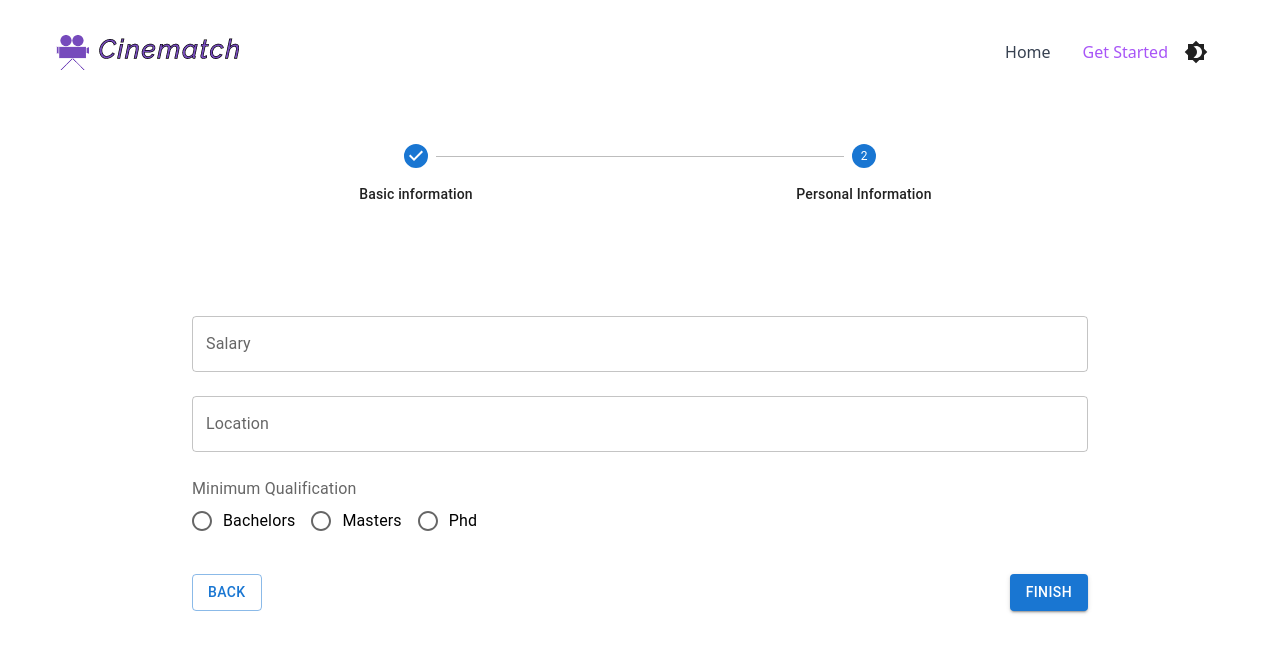
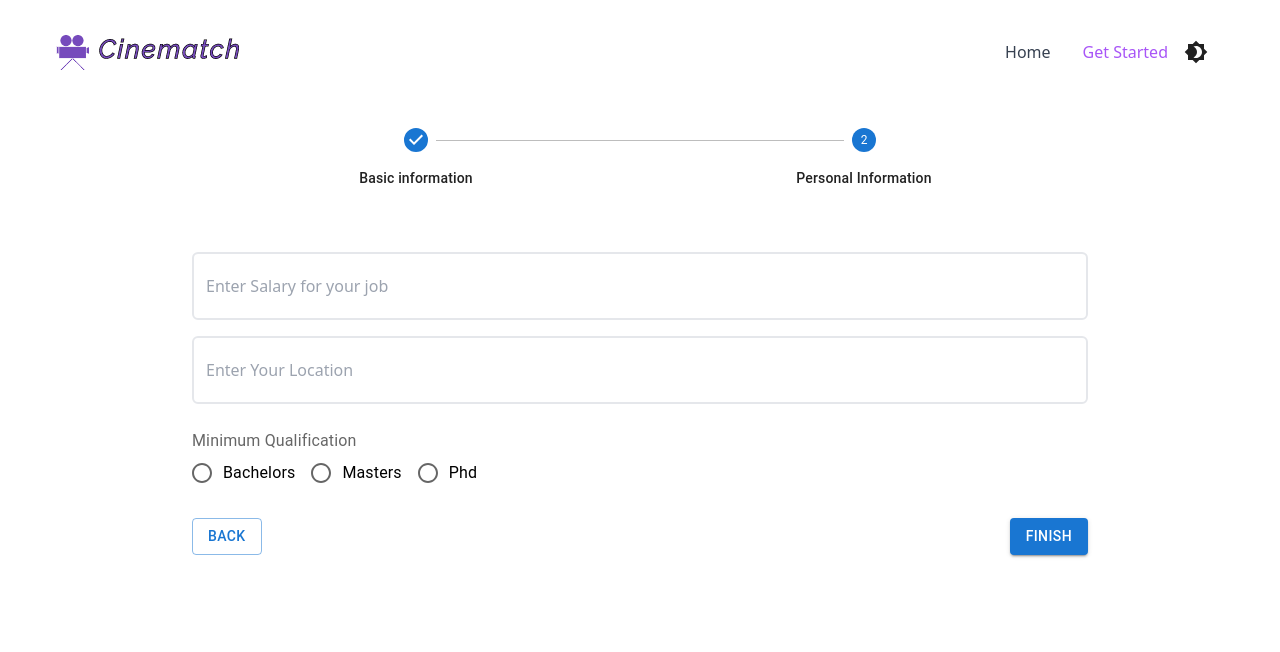
Before and after one commit to TushirSahu/HRmate, a React (Vite) app in the folder frontend/: page /add-details in a window 1280 px wide. Both pictures are taken after a click on the button "NEXT". Shown: the top 652 px of the page. Built offline with nearby package versions, Linux system fonts and the light colour scheme.

Commit message:
feat: Added Dark Mode styles!

```diff
--- a/frontend/src/pages/AddDetails.jsx
+++ b/frontend/src/pages/AddDetails.jsx
@@ -1,11 +1,14 @@
-import React, { useState } from "react";
+import React, { useState, useContext } from "react";
 import Navbar from "../components/Navbar";
+import { themeProvider } from "../context/themeContext";
 import { Stepper, Step, StepLabel, Button, Typography,
   TextField,
   RadioGroup,
   FormControlLabel,
   Radio,
   FormLabel,
+  ThemeProvider,
+  createTheme,
 } from "@mui/material";
 
 import {
@@ -30,13 +33,13 @@ const BasicForm = () => {
         control={control}
         name="title"
         render={({ field }) => (
-          <TextField
+          <input
               id="title"
-            label="Title"
-            variant="outlined"
+              name="title"
+              spellCheck="false"
               placeholder="Enter Title for your job"
-            fullWidth
-            margin="normal"
+              className="w-full px-3 py-5 mb-4 text-gray-700 border-2 rounded-md
+                focus:outline-none dark:bg-gray-700 dark:border-none dark:text-white"
               {...field}
           />
         )}
@@ -50,8 +53,8 @@ const BasicForm = () => {
               name="description"
               spellCheck="false"
               placeholder="Enter a description for your job"
-              className="w-full px-3 py-2 h-72 text-gray-700 border-2 rounded-lg
-                focus:outline-none"
+              className="w-full px-3 py-2 h-72 text-gray-700 border-2 rounded-md
+                focus:outline-none dark:bg-gray-700 dark:border-none dark:text-white"
               {...field}
           />
         )}
@@ -68,13 +71,13 @@ const PersonalForm = () => {
         control={control}
         name="salary"
         render={({ field }) => (
-          <TextField
+          <input
               id="salary"
-            label="Salary"
-            variant="outlined"
-            placeholder="Enter Your Salary"
-            fullWidth
-            margin="normal"
+              name="salary"
+              spellCheck="false"
+              placeholder="Enter Salary for your job"
+              className="w-full px-3 py-5 mb-4 text-gray-700 border-2 rounded-md
+                focus:outline-none dark:bg-gray-700 dark:border-none dark:text-white"
               {...field}
           />
         )}
@@ -83,13 +86,13 @@ const PersonalForm = () => {
         control={control}
         name="location"
         render={({ field }) => (
-          <TextField
+        <input
             id="location"
-            label="Location"
-            variant="outlined"
+            name="location"
+            spellCheck="false"
             placeholder="Enter Your Location"
-            fullWidth
-            margin="normal"
+            className="w-full px-3 py-5 mb-4 text-gray-700 border-2 rounded-md
+              focus:outline-none dark:bg-gray-700 dark:border-none dark:text-white"
             {...field}
         />
         )}
@@ -98,7 +101,7 @@ const PersonalForm = () => {
         control={control}
         name="minQualification"
         render={({ field }) => (
-          <div className="py-4">
+          <div className="py-2">
             <FormLabel>
                 Minimum Qualification
             </FormLabel>
@@ -107,16 +110,19 @@ const PersonalForm = () => {
                     value="Bachelors"
                     control={<Radio />}
                     label="Bachelors"
+                    className="dark:text-white"
                 />
                 <FormControlLabel
                     value="Masters"
                     control={<Radio />}
                     label="Masters"
+                    className="dark:text-white"
                 />
                 <FormControlLabel
                     value="Phd"
                     control={<Radio />}
                     label="Phd"
+                    className="dark:text-white"
                 />
             </RadioGroup>
         </div>
@@ -149,7 +155,13 @@ const AddDetails = () => {
       },
     });
 
+  const { theme, toggleTheme } = useContext(themeProvider);
   const [activeStep, setActiveStep] = useState(0);
+  const bgtheme = createTheme({
+    palette: {
+      mode: theme,
+    },
+  })
   const steps = getSteps();
 
   const handleNext = () => {
@@ -162,13 +174,19 @@ const AddDetails = () => {
   };
 
   return (
+    <ThemeProvider theme={bgtheme}>
     <div>
       <Navbar/>
-      <div className="md:px-48 py-12">
+      <div className="md:px-48 px-8 py-8">
         <Stepper alternativeLabel activeStep={activeStep}>
           {steps.map((step, index) => {
             return (
-              <Step key={index}>
+              <Step
+                key={index}
+                sx={{
+
+                }}
+              >
                 <StepLabel>{step}</StepLabel>
               </Step>
             )
@@ -184,7 +202,7 @@ const AddDetails = () => {
           <FormProvider {...methods}>
             <form
               onSubmit={methods.handleSubmit((data) => console.log(data))}
-              className="md:px-48 py-12 px-16"
+              className="md:px-48 py-8 px-8"
             >
               {getStepContent(activeStep)}
 
@@ -214,6 +232,7 @@ const AddDetails = () => {
         </>
       )}
     </div>
+    </ThemeProvider>
   );
 }
 
```
Lines whose indentation alone changed are shown as unchanged.
